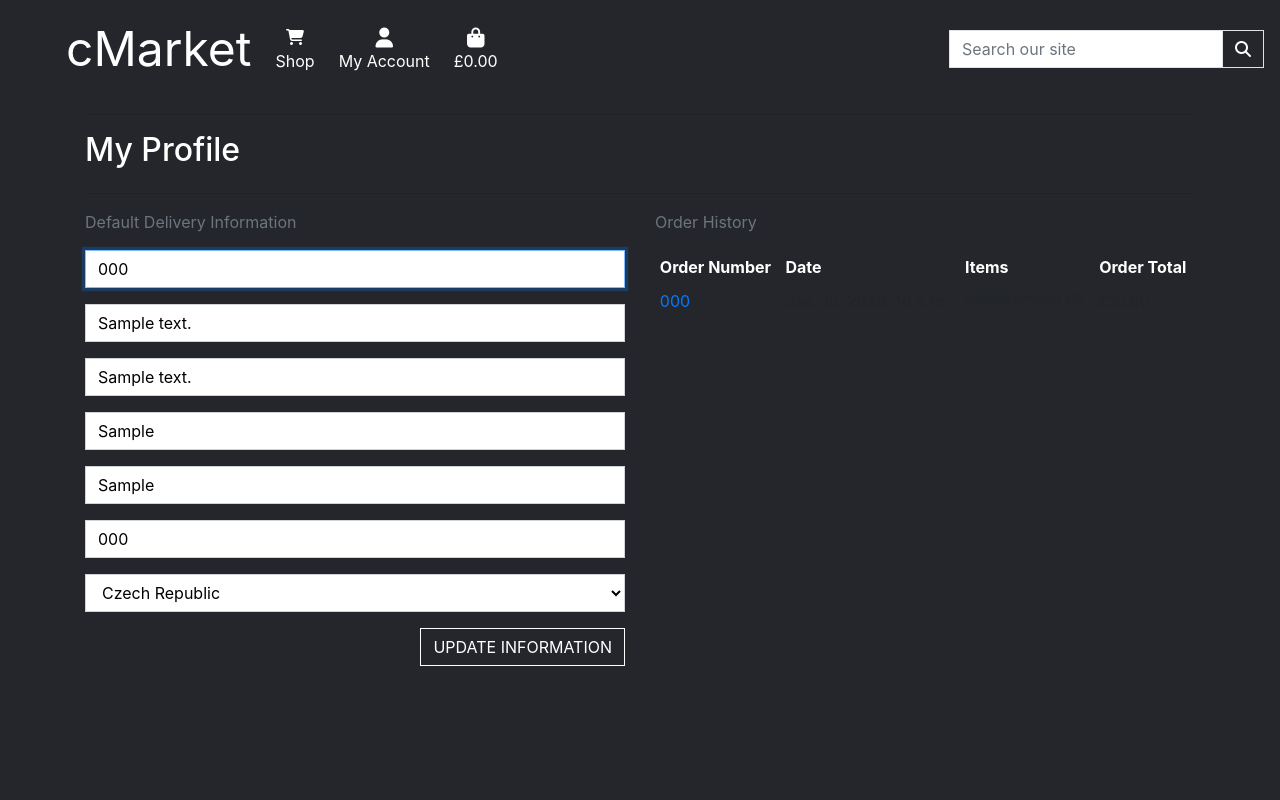
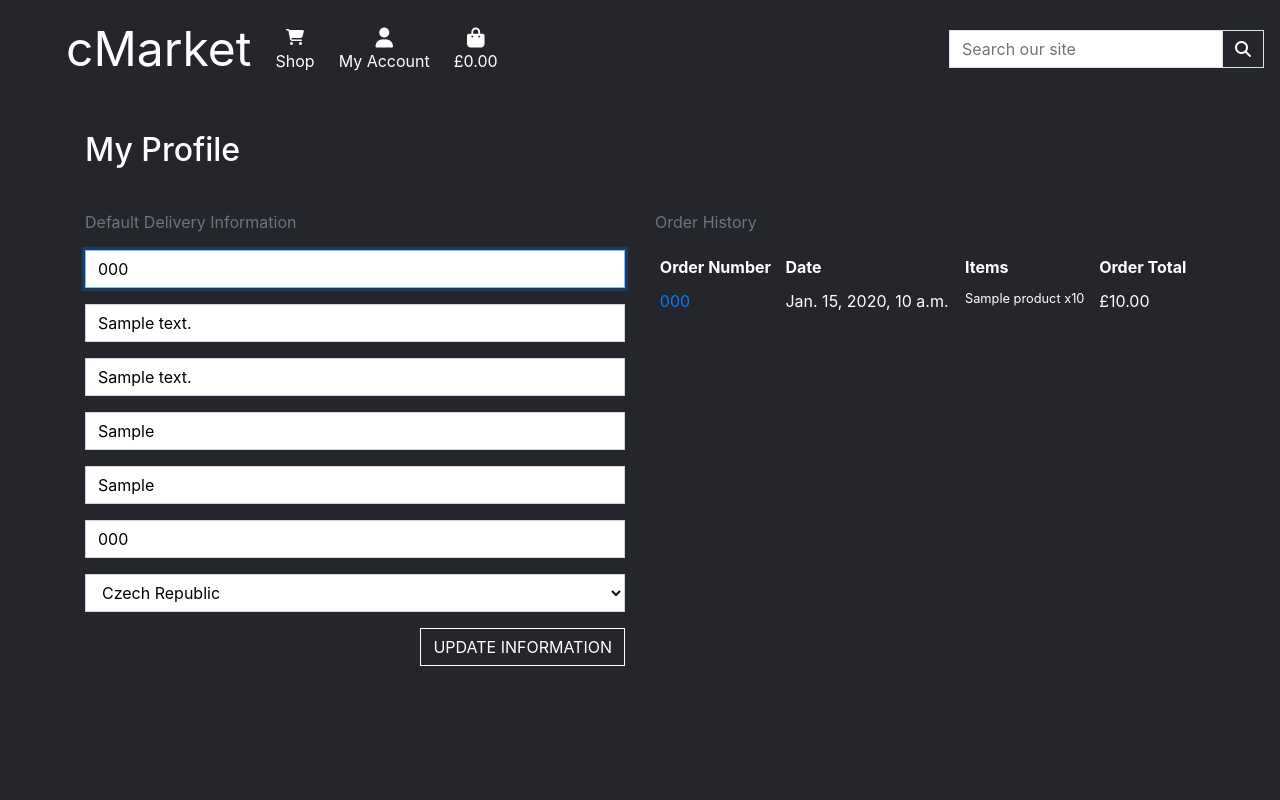
Before and after one commit to RiyadhKh4n/cmarket, a Django app: page /profile/ in a window 1280 px wide. Run offline with Django 3.2, Linux system fonts and the light colour scheme; a user stored in the database is signed in; tables that the repository leaves empty hold one stand-in row (values such as "Sample post"); some libraries are stand-ins or nearby versions.

Commit message:
Add basic styles to profile template

```diff
--- a/profiles/static/profiles/css/profile.css
+++ b/profiles/static/profiles/css/profile.css
@@ -1,3 +1,11 @@
+td{
+    color: white;
+}
+
+.order-history {
+    max-height: 416px;
+    overflow-y: auto;
+}
 
 #profile-update-form .form-control {
     color: #000;
```
